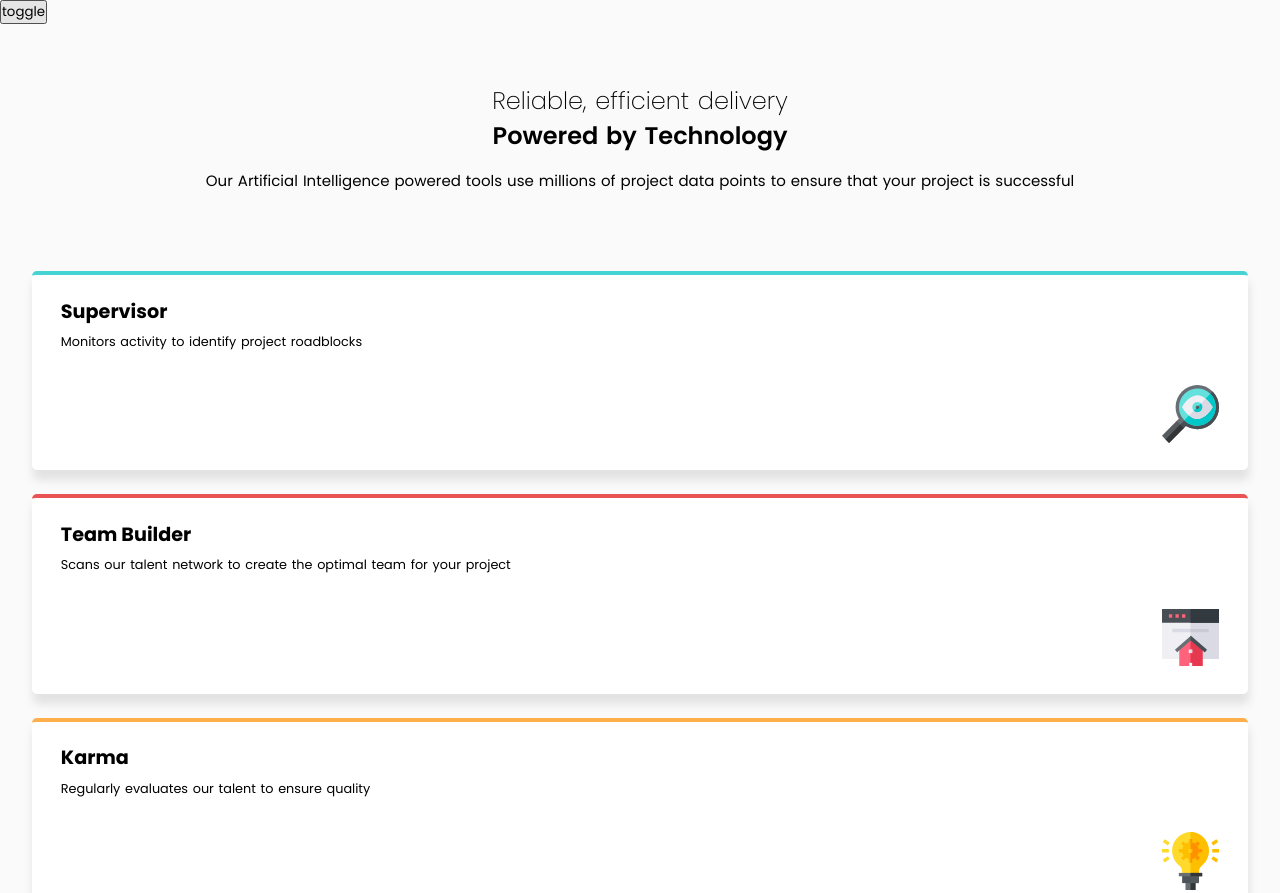
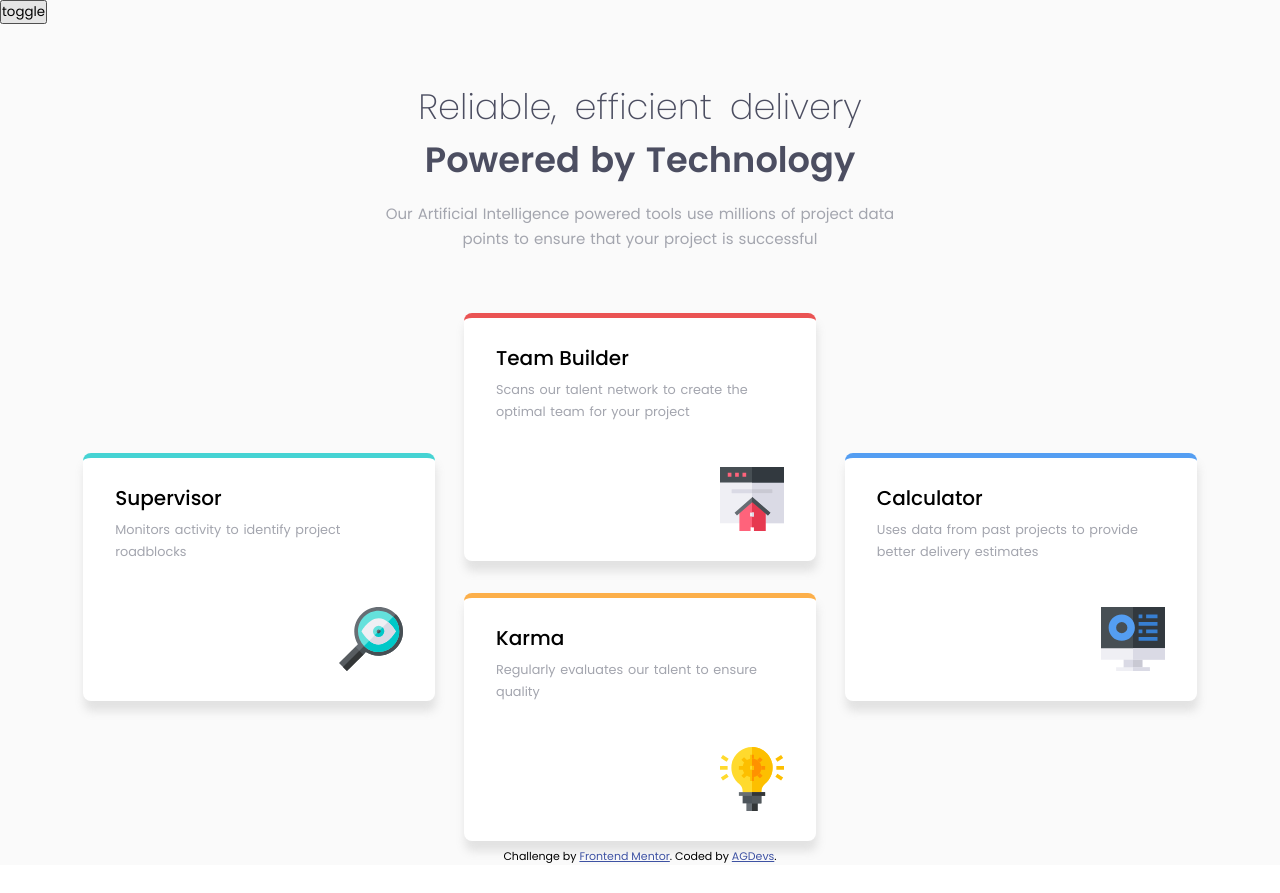
Before and after one commit to 8NeoN8/frontEndMasters-four-card-feature-section, a plain HTML site: page index.html in a window 1280 px wide. Shown: the top 893 px of the page. After the commit the page ends 865 px from the top, so only its background shows below. Drawn offline with Linux system fonts and the light colour scheme.

Commit message:
finish desktop responsive design

```diff
--- a/index.html
+++ b/index.html
@@ -16,7 +16,7 @@
     <button class="toggle" id="toggle" onclick="toggle()">toggle</button>
   </div>
 
-  <img src="./design/mobile-design.jpg" alt="reference image" class="reference hidden" id="reference" width="375px">
+  <img src="./design/desktop-design.jpg" alt="reference image" class="reference hidden" id="reference" width="1440px">
 
   <main class="main-container">
 
--- a/style.css
+++ b/style.css
@@ -45,7 +45,7 @@ body > *{
   left: 0;
   z-index: 10;
   width: 100%;
-  opacity: 0.8;
+  opacity: 1;
 
 }
 
@@ -85,7 +85,7 @@ body > *{
 .intro-title{
   font-size: 1.5rem;
   text-align: center;
-
+  color: var(--Very-Dark-Blue);
   font-weight: 200;
   word-spacing: 2px;
   margin-bottom: 1rem;
@@ -101,6 +101,7 @@ body > *{
   text-align: center;
   line-height: 1.56rem;
   word-spacing: 1px;
+  color: var(--Grayish-Blue);
 }
 
 .cards{
@@ -115,7 +116,7 @@ body > *{
   margin-bottom: 1.5rem;
   width: 100%;
   padding: 1.35rem 1.8rem;
-  border-radius: 5px;
+  border-radius: 8px;
   box-shadow: 1px 10px 10px rgba(128, 128, 128, 0.2);
 }
 
@@ -125,7 +126,6 @@ body > *{
 
 .card-title{
   font-size: 1.2rem;
-  font-weight: bold;
   margin-bottom: 0.33rem;
 }
 
@@ -134,6 +134,7 @@ body > *{
   word-spacing: 1.3px;
   line-height: 1.4rem;
   margin-bottom: 2rem;
+  color: var(--Grayish-Blue);
 }
 
 .card-img-container{
@@ -145,17 +146,82 @@ text-align: right;
 }
 
 .supervisor-card{
-  border-top: 4px solid var(--Cyan);
+  border-top: 5px solid var(--Cyan);
 }
 
 .team-builder-card{
-  border-top: 4px solid var(--Red);
+  border-top: 5px solid var(--Red);
 }
 
 .karma-card{
-  border-top: 4px solid var(--Orange);
+  border-top: 5px solid var(--Orange);
 }
 
 .calculator-card{
-  border-top: 4px solid var(--Blue);
+  border-top: 5px solid var(--Blue);
 }
+
+@media screen and (min-width: 67.5rem) {
+  .main-container{
+    padding-top: 5rem;
+  }
+
+  .site-intro{
+    flex-direction: column;
+    display: flex;
+    align-items: center;
+    margin-bottom: 3.8rem;
+  }
+
+  .intro-title{
+    font-size: 2.2rem;
+    word-spacing: 8px;
+    font-stretch: expanded;
+  }
+
+  .accent-text{
+    word-spacing: 2px;
+    font-size: 2.5;
+    font-stretch: extra-expanded;
+  }
+
+  .intro-text{
+    width: 60%;
+  }
+
+  .cards{
+    flex-wrap: nowrap;
+    justify-content: center;
+    gap: 1.8rem;
+  }
+
+  .card{
+    width: 22rem;
+    padding: 1.6rem 2rem;
+    height: 15.5rem;
+  }
+
+  .card-title{
+    font-weight: 500;
+    font-size: 1.25rem;
+  }
+
+  .united-cards{
+    width: fit-content;
+  }
+
+  .team-builder-card{
+    margin-bottom: 2rem;
+  }
+
+  .card-text{
+    margin-bottom: 2.7rem;
+  }
+
+  .card-img-container{
+  }
+
+  .card-img{
+    width: 4rem;
+  }
+}
```
